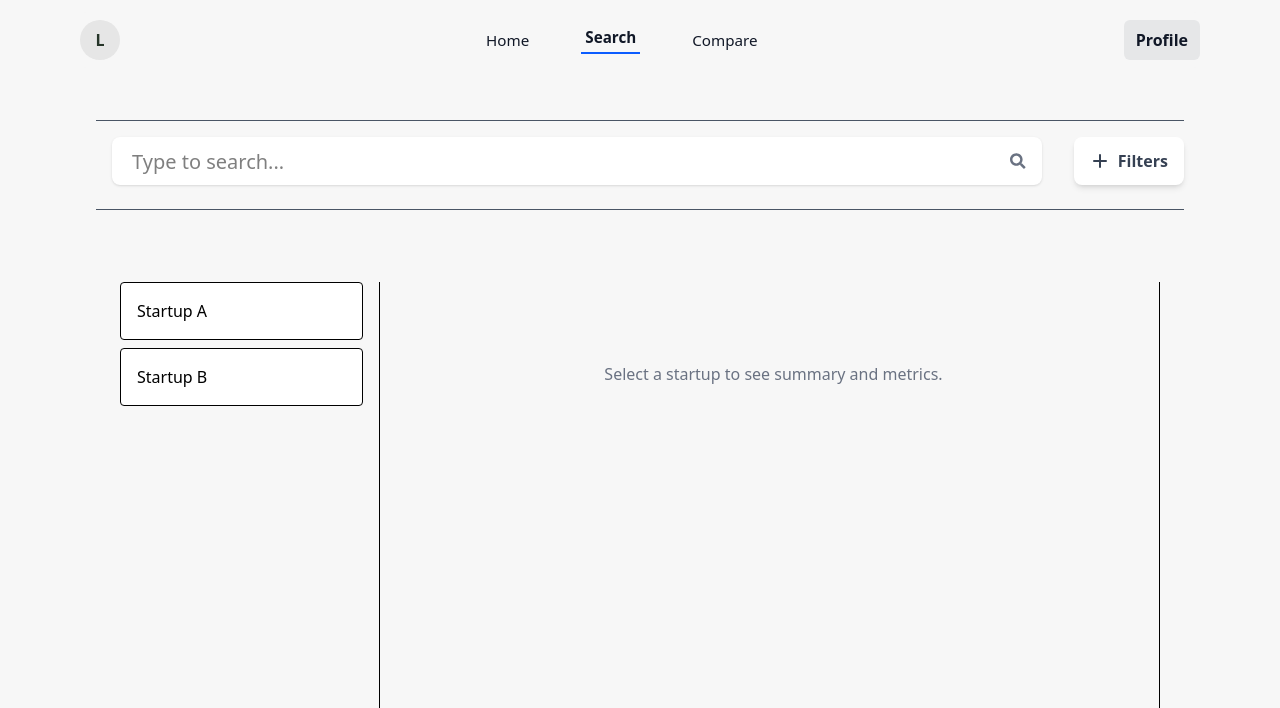
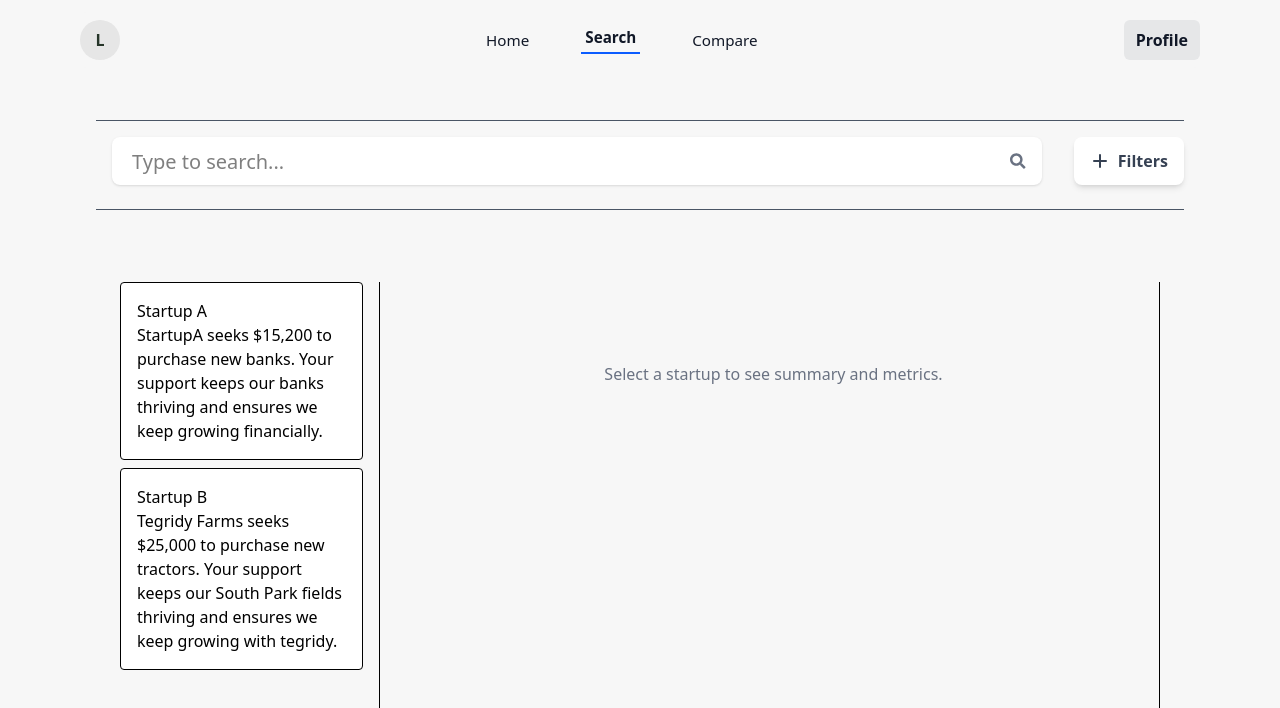
Before and after one commit to duckhess/Provision-IT---IT-Project-Group-14, a React (Vite) app in the folder Front-end/: page /search in a window 1280 px wide. Shown: the top 708 px of the page. Built offline with nearby package versions, Linux system fonts and the light colour scheme.

Commit message:
Added company details to cards in search page

```diff
--- a/Front-end/src/components/CompanyCard.tsx
+++ b/Front-end/src/components/CompanyCard.tsx
@@ -3,11 +3,12 @@ import React from 'react';
 interface CompanyCardProps {
   id: string;
   text: string;
+  companyDetails: string;
   onClick: (id: string) => void;
   isActive: boolean;
 }
 
-const CompanyCard: React.FC<CompanyCardProps> = ({ id, text, onClick, isActive }) => {
+const CompanyCard: React.FC<CompanyCardProps> = ({ id, text, companyDetails, onClick, isActive }) => {
   return (
     <div
       className={`p-4 border rounded cursor-pointer mb-2 ${
@@ -16,6 +17,8 @@ const CompanyCard: React.FC<CompanyCardProps> = ({ id, text, onClick, isActive }
       onClick={() => onClick(id)}
     >
       {text}
+      <br/>
+      {companyDetails}
     </div>
   );
 };
--- a/Front-end/src/components/SearchDashboard.tsx
+++ b/Front-end/src/components/SearchDashboard.tsx
@@ -27,6 +27,7 @@ interface Dataset {
 interface DataItem {
   id: number;
   text: string;
+  companyDetails: string;
   summary: Company;
   datasets: Dataset[];
 }
@@ -36,6 +37,7 @@ const mockData: DataItem[] = [
   {
     id: 1,
     text: 'Startup A',
+    companyDetails: 'StartupA seeks $15,200 to purchase new banks. Your support keeps our banks thriving and ensures we keep growing financially.',
     summary: {
       id: 1,
       title: 'Startup A',
@@ -67,6 +69,7 @@ const mockData: DataItem[] = [
     {
     id: 2,
     text: 'Startup B',
+    companyDetails: 'Tegridy Farms seeks $25,000 to purchase new tractors. Your support keeps our South Park fields thriving and ensures we keep growing with tegridy. ',
     summary: {
       id: 2,
       title: 'Startup B',
@@ -138,6 +141,7 @@ const SearchDashboard: React.FC = () => {
             key={item.id}
             id={item.id.toString()}
             text={item.text}
+            companyDetails={item.companyDetails}
             onClick={() => setSelectedId(item.id)}
             isActive={item.id === selectedId}
           />
```
